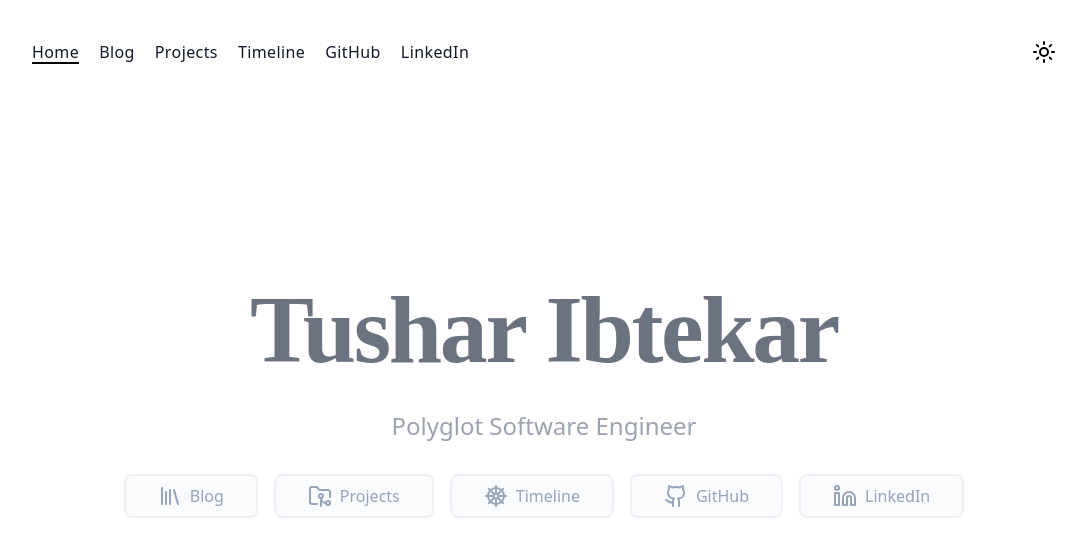
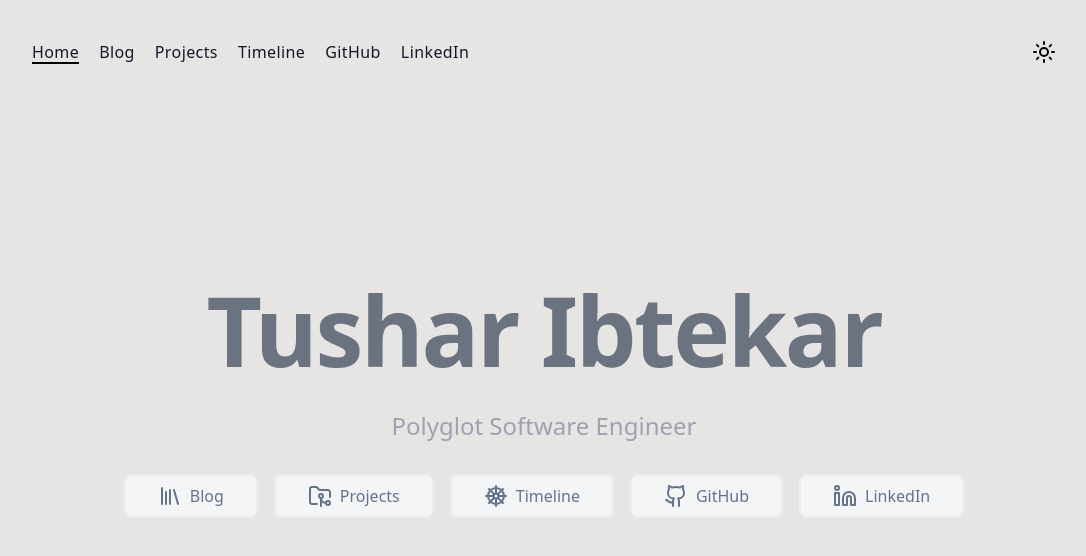
Before and after one commit to TusharIbtekar/portfolio, a Next.js app: page / in a window 1280 px wide. Shown: the top 556 px of the page, without its empty margins (96-1182 px from the left). Built offline with nearby package versions, Linux system fonts and the light colour scheme.

Commit message:
theme tweaks

```diff
--- a/src/components/Button/Outline.component.tsx
+++ b/src/components/Button/Outline.component.tsx
@@ -1,20 +1,26 @@
 import Link from "next/link";
 import { AnchorHTMLAttributes } from "react";
 
-export const Outline = ({ children, href, ...rest }: AnchorHTMLAttributes<HTMLAnchorElement>): JSX.Element => {
+export const Outline = ({
+  children,
+  href,
+  ...rest
+}: AnchorHTMLAttributes<HTMLAnchorElement>): JSX.Element => {
   return (
     <Link
       className="inline-flex items-center justify-center w-full sm:w-auto
         bg-gray-50/75
-        dark:bg-gray-900/0 dark:border-gray-700 dark:text-blue-500
-        dark:hover:bg-gray-800/50
-        dark:hover:text-blue-400
+        dark:bg-gray-900/0 dark:border-gray-700 dark:text-blue-400
+        dark:hover:bg-slate-900/25
+        dark:hover:text-blue-500
         hover:bg-gray-100/75 hover:text-gray-500
         backdrop-filter backdrop-blur-sm
-        saturate-200 text-gray-400 font-medium border-2 border-gray-200/50
+        saturate-200 text-gray-500 font-medium border-2 border-gray-200/50
         rounded-lg cursor-pointer default-transition default-focus px-8 py-2"
-      href={href || '/'} passHref>
+      href={href || "/"}
+      passHref
+    >
       {children}
     </Link>
   );
-}
+};
--- a/src/styles/globals.css
+++ b/src/styles/globals.css
@@ -25,6 +25,11 @@
   background-position: 0 100%;
 }
 
+@layer base{
+  body {
+      @apply dark:bg-zinc-900 bg-stone-200
+  }
+}
 
 /* :root {
   --foreground-rgb: 0, 0, 0;
--- a/tailwind.config.ts
+++ b/tailwind.config.ts
@@ -1,24 +1,24 @@
-import type { Config } from 'tailwindcss'
+import type { Config } from "tailwindcss";
 
 const config: Config = {
-  darkMode: 'class',
+  darkMode: "class",
   content: [
-    './src/pages/**/*.{js,ts,jsx,tsx,mdx}',
-    './src/components/**/*.{js,ts,jsx,tsx,mdx}',
-    './src/app/**/*.{js,ts,jsx,tsx,mdx}',
+    "./src/pages/**/*.{js,ts,jsx,tsx,mdx}",
+    "./src/components/**/*.{js,ts,jsx,tsx,mdx}",
+    "./src/app/**/*.{js,ts,jsx,tsx,mdx}",
   ],
-  theme: {
-    extend: {
-      backgroundImage: {
-        'gradient-radial': 'radial-gradient(var(--tw-gradient-stops))',
-        'gradient-conic':
-          'conic-gradient(from 180deg at 50% 50%, var(--tw-gradient-stops))',
-      },
-      fontFamily: {
-        kaisei: ['Kaisei Tokumin', 'serif'],
-      }
-    },
-  },
+  // theme: {
+  //   extend: {
+  //     backgroundImage: {
+  //       'gradient-radial': 'radial-gradient(var(--tw-gradient-stops))',
+  //       'gradient-conic':
+  //         'conic-gradient(from 180deg at 50% 50%, var(--tw-gradient-stops))',
+  //     },
+  //     fontFamily: {
+  //       kaisei: ['Kaisei Tokumin', 'serif'],
+  //     }
+  //   },
+  // },
   plugins: [],
-}
-export default config
+};
+export default config;
```
